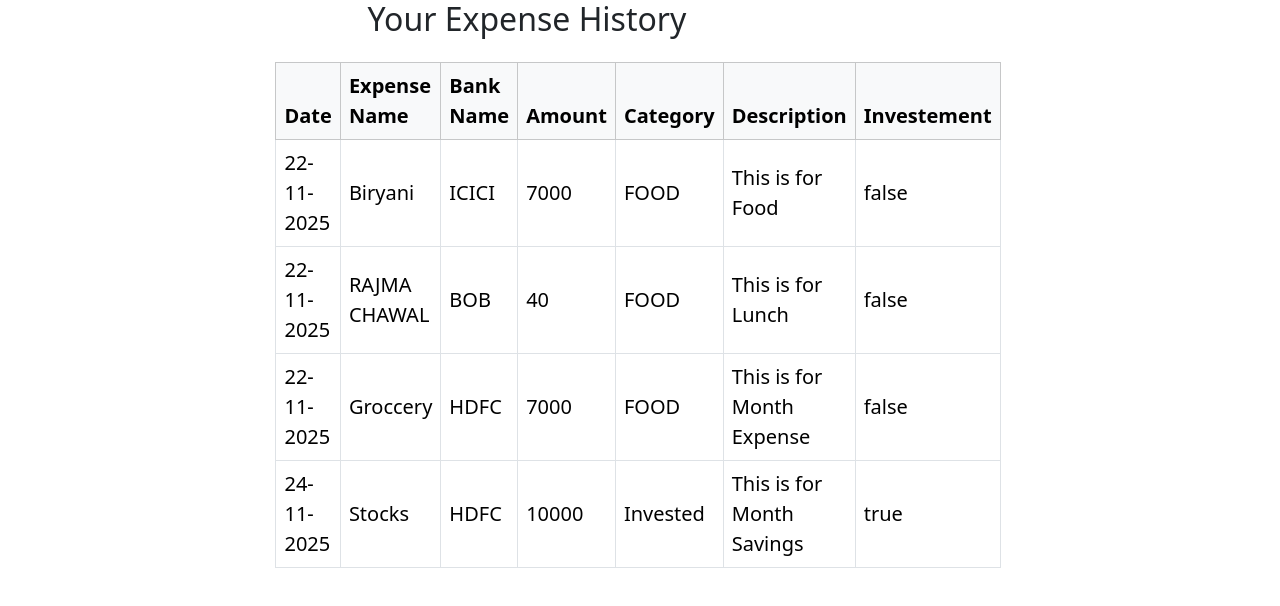
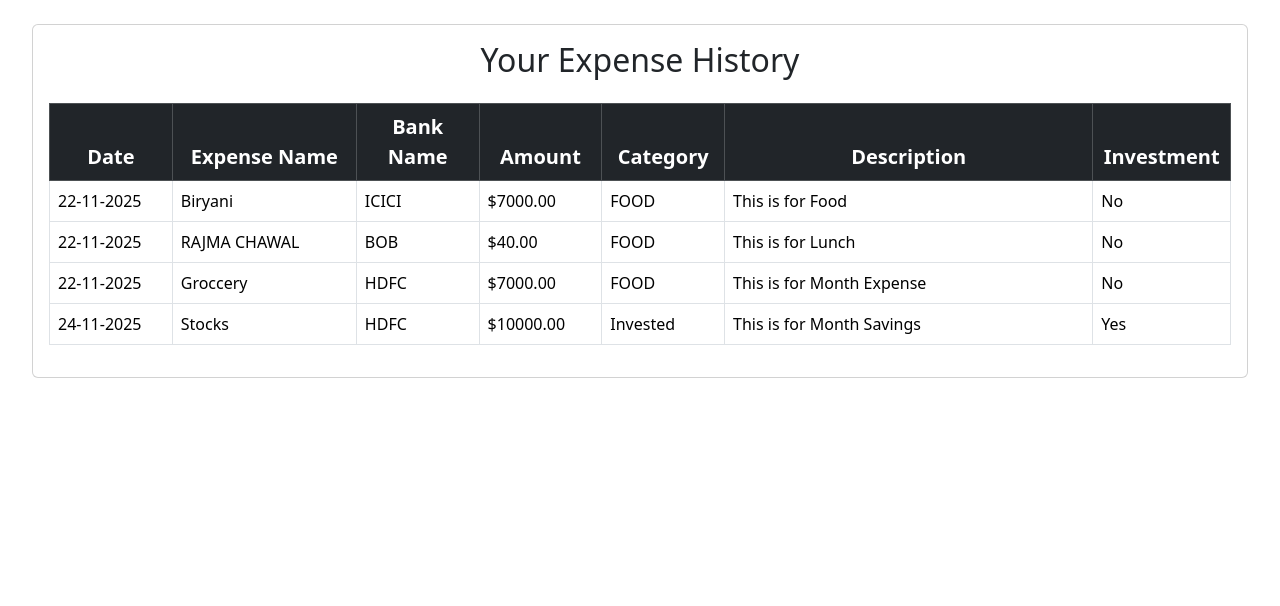
Before and after one commit to Vaibhav2003Chauhan/EXPENSE-TRACKER, a React (Vite) app in the folder expense-tracker/: page / in a window 1280 px wide. Shown: the top 606 px of the page. Built offline with nearby package versions, Linux system fonts and the light colour scheme.

Commit message:
added the New Model file and handle the issue in the Table in Frontend Side

```diff
--- a/expense-tracker/src/Components/ExpenseList.jsx
+++ b/expense-tracker/src/Components/ExpenseList.jsx
@@ -1,87 +1,43 @@
-// import React from 'react';
-
-
-// function ExpenseList(props) {
-//   return (
-//     <>
-//       <div className="expense_container mx-auto">
-//         <h2>Your Expense History</h2>
-//         {/* {{
-//           props.expense_list.length == 0 ? (<h1>You have not made any Expense till Now</h1>) :
-//             (<div className='expense_list_container'>
-//               <div className="form-group">
-//                 <label htmlFor="expense_name">Expense Name</label>
-//                 <input type="text" placeholder="Name of Expense"
-//                   value="" />
-//               </div>
-//             </div>)
-//         }} */}
-//         {/* <div className='expense_list_container'>
-//           <div className="form-group">
-//             <label htmlFor="expense_name">Expense Name</label>
-//             <input type="text" placeholder="Name of Expense"
-//               value="" />
-//           </div>
-//         </div> */}
-//         <table class="table mb-auto">
-//           <thead>
-//             <tr>
-//               <th scope="col">Data</th>
-//               <th scope="col">Expense Name</th>
-//               <th scope="col">Bank Name</th>
-//               <th scope="col">Amount</th>
-//               <th scope="col">Category</th>
-//               <th scope="col">Type of Expense</th>
-//               <th scope="col">Description</th>
-//             </tr>
-//           </thead>
-//         </table>
-//       </div>
-//     </>
-//   )
-// };
-
-// export default ExpenseList;
 import React from 'react';
 
-function ExpenseList(props) {
-  console.log(props.fetched_expenses.investement)
+function ExpenseList({ fetched_expenses }) {
   return (
-    <div className="container-fluid">
+    <div className="container-fluid py-4 mx-auto" style={{ width: '100vw' }}>
       <div className="row justify-content-center">
-        <div className="col-11 col-md-8 col-lg-6"> {/* Adjust column widths as needed */}
-          <div className="expense_container">
+        <div className="col-12 d-flex justify-content-center">
+          <div style={{ width: '95vw' }}>
+            <div className="card">
+              <div className="card-body">
                 <h2 className="text-center mb-4">Your Expense History</h2>
 
-            {props.fetched_expenses.length === 0 ? (
+                {fetched_expenses.length === 0 ? (
                   <div className="alert alert-info text-center">
-                You have not made any expenses yet
+                    You have not made any expenses yet.
                   </div>
                 ) : (
-              <div className="table-responsive-lg">
-                <table className="table table-hover table-bordered table-lg align-middle fs-5">
-                  <thead className="table-light">
+                  <div className="table-responsive">
+                    <table className="table table-hover align-middle table-bordered w-100">
+                      <thead className="table-dark fs-5 text-center">
                         <tr>
-                      <th scope="col">Date</th>
-                      <th scope="col">Expense Name</th>
-                      <th scope="col">Bank Name</th>
-                      <th scope="col">Amount</th>
-                      <th scope="col">Category</th>
-                      <th scope="col">Description</th>
-                      <th scope="col">Investement</th>
+                          <th style={{ width: '10%' }}>Date</th>
+                          <th style={{ width: '15%' }}>Expense Name</th>
+                          <th style={{ width: '10%' }}>Bank Name</th>
+                          <th style={{ width: '10%' }}>Amount</th>
+                          <th style={{ width: '10%' }}>Category</th>
+                          <th style={{ width: '30%' }}>Description</th>
+                          <th style={{ width: '10%' }}>Investment</th>
                         </tr>
                       </thead>
                       <tbody>
-                    {props.fetched_expenses.map((expense) =>
-                    (
+                        {fetched_expenses.map((expense) => (
                           <tr key={expense.id}>
-                        <td>{expense.date}</td>
+                            <td className="text-nowrap">{expense.date}</td>
                             <td>{expense.expense_name}</td>
                             <td>{expense.bank}</td>
-                        <td>{expense.amount}</td>
+                            <td>${Number(expense.amount).toFixed(2)}</td>
                             <td>{expense.category}</td>
-                        <td>{expense.description}</td>
-                        <td>{expense.investement.toString()}</td>
+                            <td className="text-start">{expense.description}</td>
+                            <td>{expense.investement ? 'Yes' : 'No'}</td>
                           </tr>
                         ))}
                       </tbody>
@@ -92,7 +48,9 @@ function ExpenseList(props) {
             </div>
           </div>
         </div>
+      </div>
+    </div>
   );
-};
+}
 
 export default ExpenseList;
```
Also changed, not shown: 1 other file (tests, documents, lock files or other folders). Lines whose indentation alone changed are shown as unchanged.
